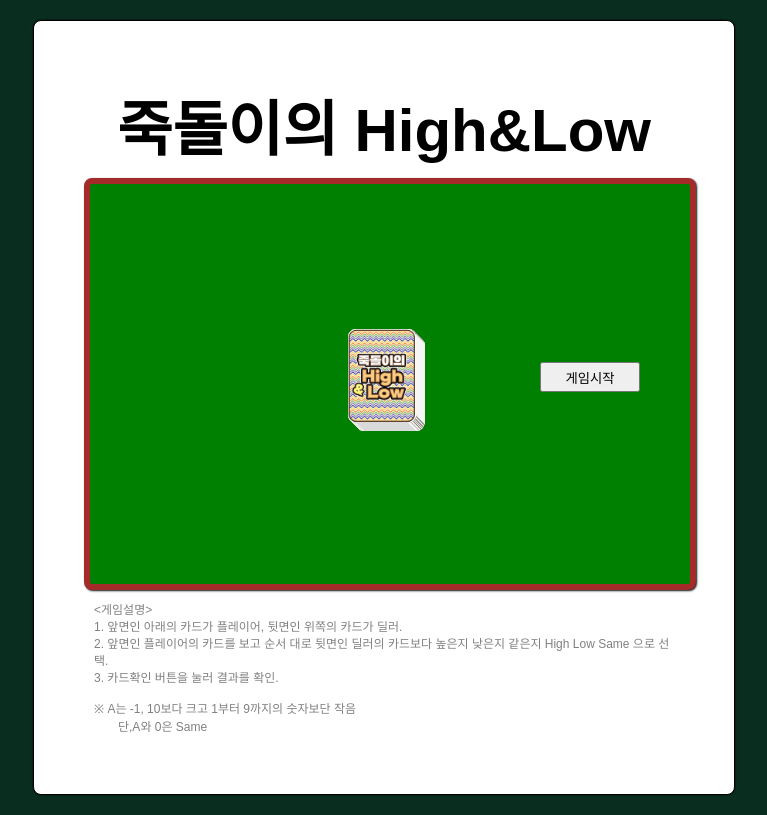
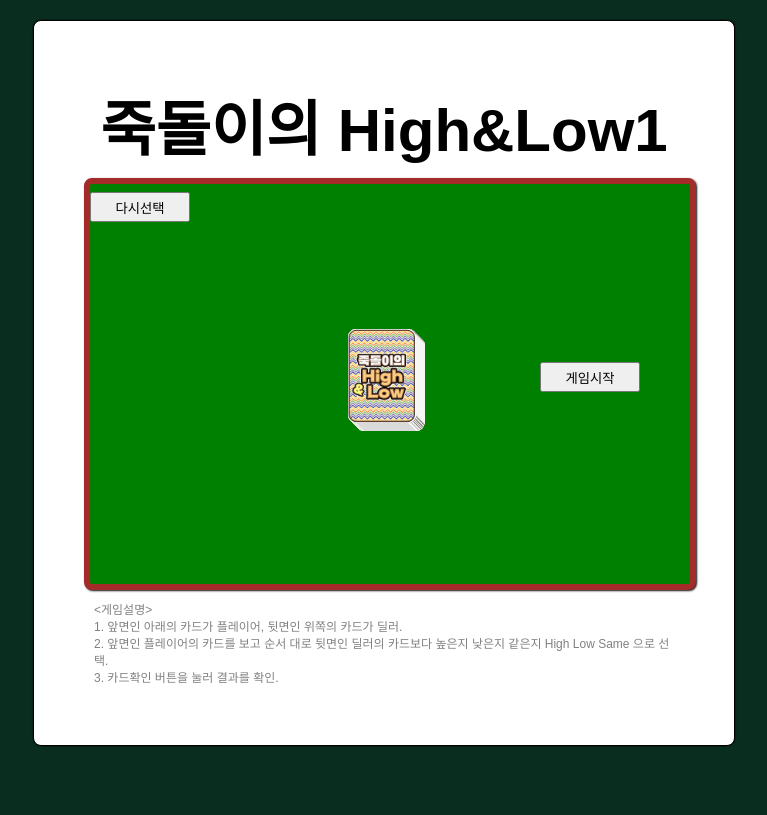
Before and after one commit to yunrang2/Jukdolhighlow, a plain HTML site: page index.html in a window 1280 px wide. Shown: the whole page, without its empty margins (256-1023 px from the left). Drawn offline with Linux system fonts and the light colour scheme; a web font is replaced by a local one.

Commit message:
Update index.html

```diff
--- a/index.html
+++ b/index.html
@@ -1,19 +1,20 @@
 <!DOCTYPE html>
 <html>
 	<head>
-		<title>죽돌이의 High&Low</title>
+		<title>죽돌이의 High&Low1</title>
 		<meta charset="UTF-8">
 		<link rel="stylesheet" href="game.css"/>
 		<script src="jquery-1.7.min.js"></script>
 	</head>
 	<body>
-		<h1>죽돌이의 High&Low</h1>
+		<h1>죽돌이의 High&Low1</h1>
 
 		<img class="preload" src="img/cards.png"/>
 
 		<div id="card-table">
 			<button id="deal">게임시작</button>
 			<button id="open">카드확인</button>
+			<button id="reset-choice">다시선택</button>
 			<button id="reset">다시시작</button>
 
 			<div class="button-group" id="button-group-0">
@@ -54,9 +55,6 @@
 			1. 앞면인 아래의 카드가 플레이어, 뒷면인 위쪽의 카드가 딜러.<br>
 			2. 앞면인 플레이어의 카드를 보고 순서 대로 뒷면인 딜러의 카드보다 높은지 낮은지 같은지 High Low Same 으로 선택.<br>
 			3. 카드확인 버튼을 눌러 결과를 확인.<br>
-			<br>
-			※ A는 -1, 10보다 크고 1부터 9까지의 숫자보단 작음<br>
-			  　　단,A와 0은 Same
 		<!-- load this at the bottom so the #card-table element exists -->
 		<script src="deckType.js"></script>
 		<script src="cards.js"></script>
```
